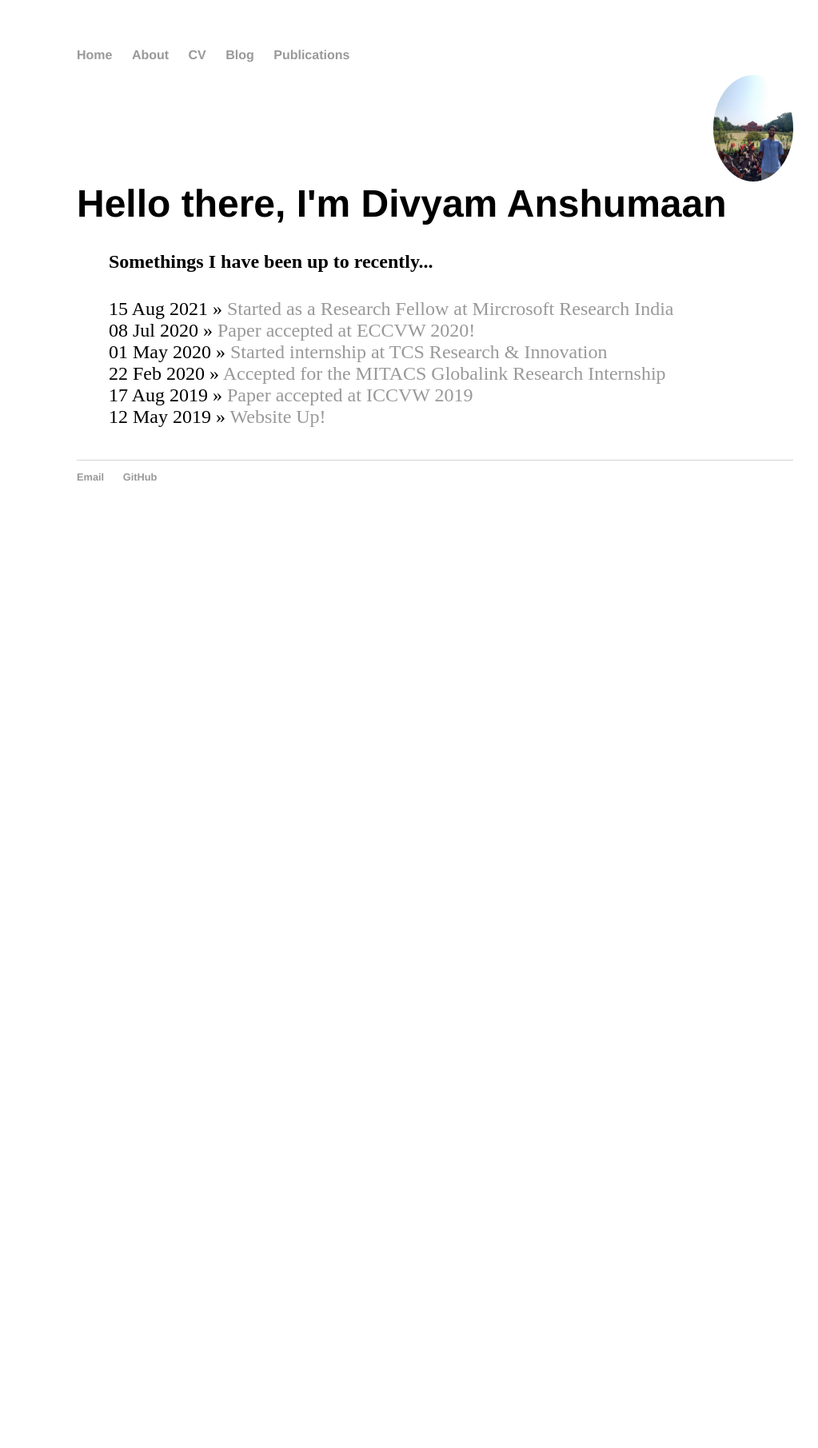
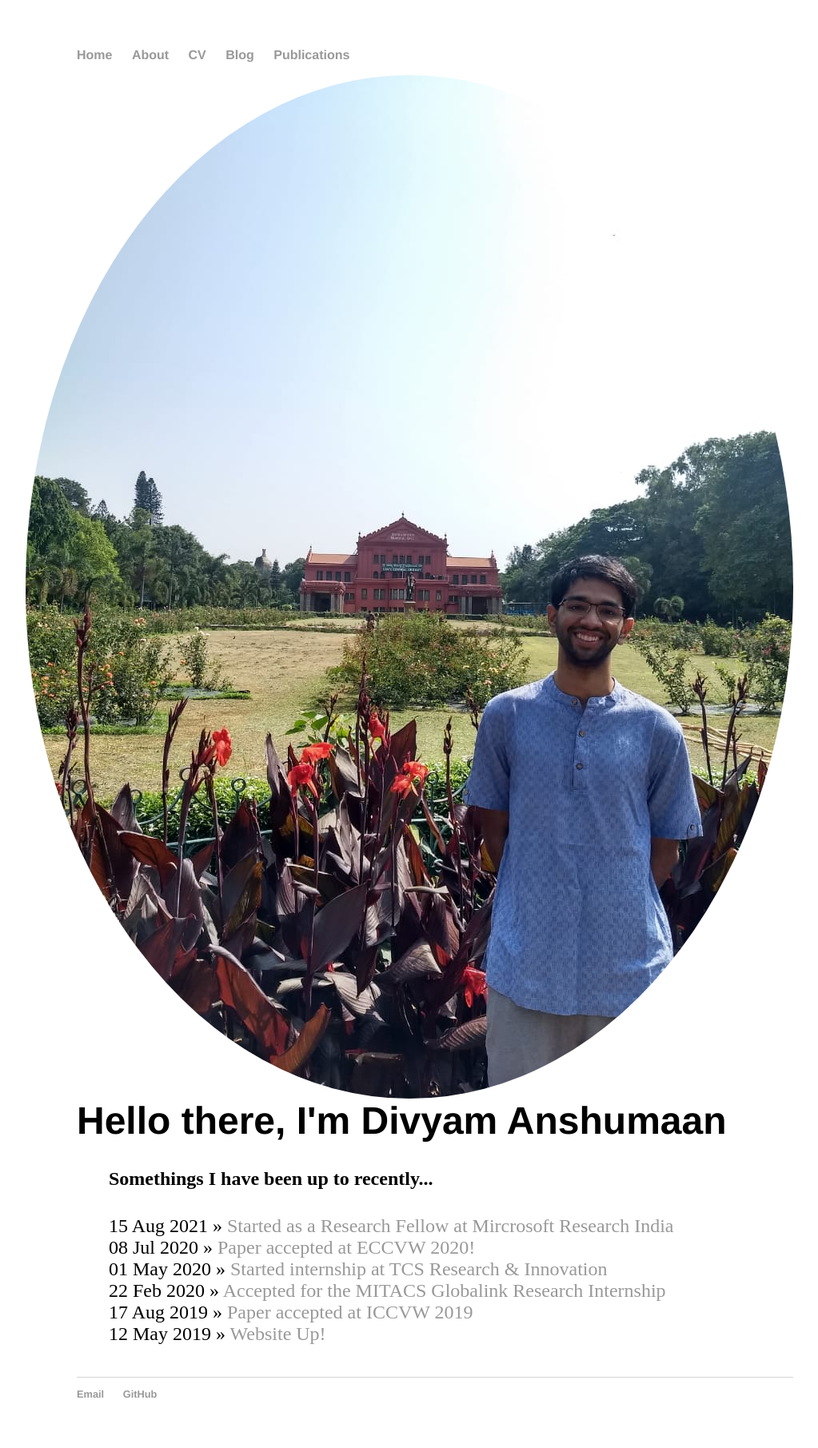
Before and after one commit to divyam02/divyam02_backup.github.io, a Jekyll site: the page built from index.html, in a window 1280 px wide. Shown: the whole page at 80% size, without its empty margins (96-1119 px from the left). Built offline with Jekyll 4.4.1, drawn with Linux system fonts in a browser that asks for light colours; before the commit the page ends 900 px from its top, so only the background shows below that.

Commit message:
Update index.html

```diff
--- a/index.html
+++ b/index.html
@@ -3,7 +3,7 @@ layout: default
 title: Divyam Anshumaan
 ---
 <div class="blurb">
-	<img style="float: right;" alt="" src="images/2022-06-09-divyam.jpeg" width="100" />
+	<img style="float: right;" alt="" src="images/2022-06-09-divyam.jpeg" />
 	<div style="clear: right">
 	<h1>Hello there, I'm Divyam Anshumaan</h1>
 	<p><em></em><a href="/about"></a></p>
```
